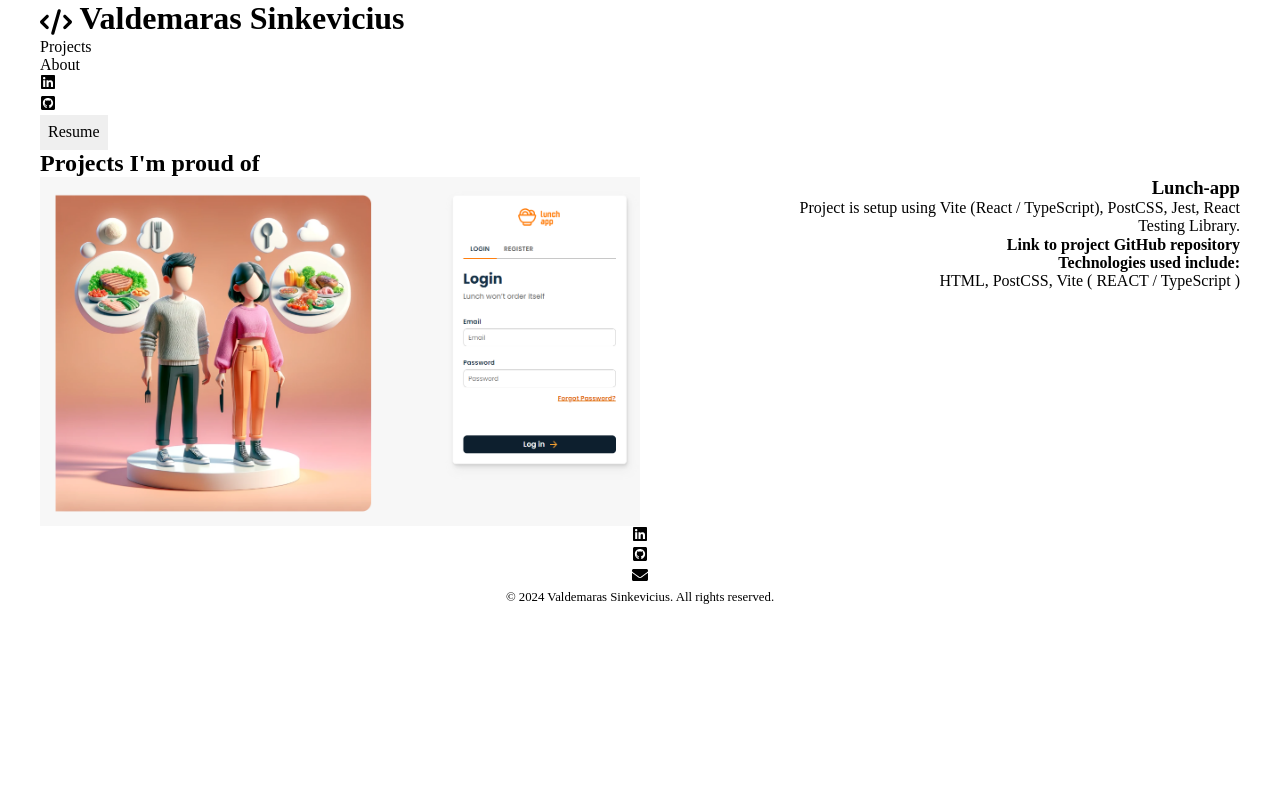
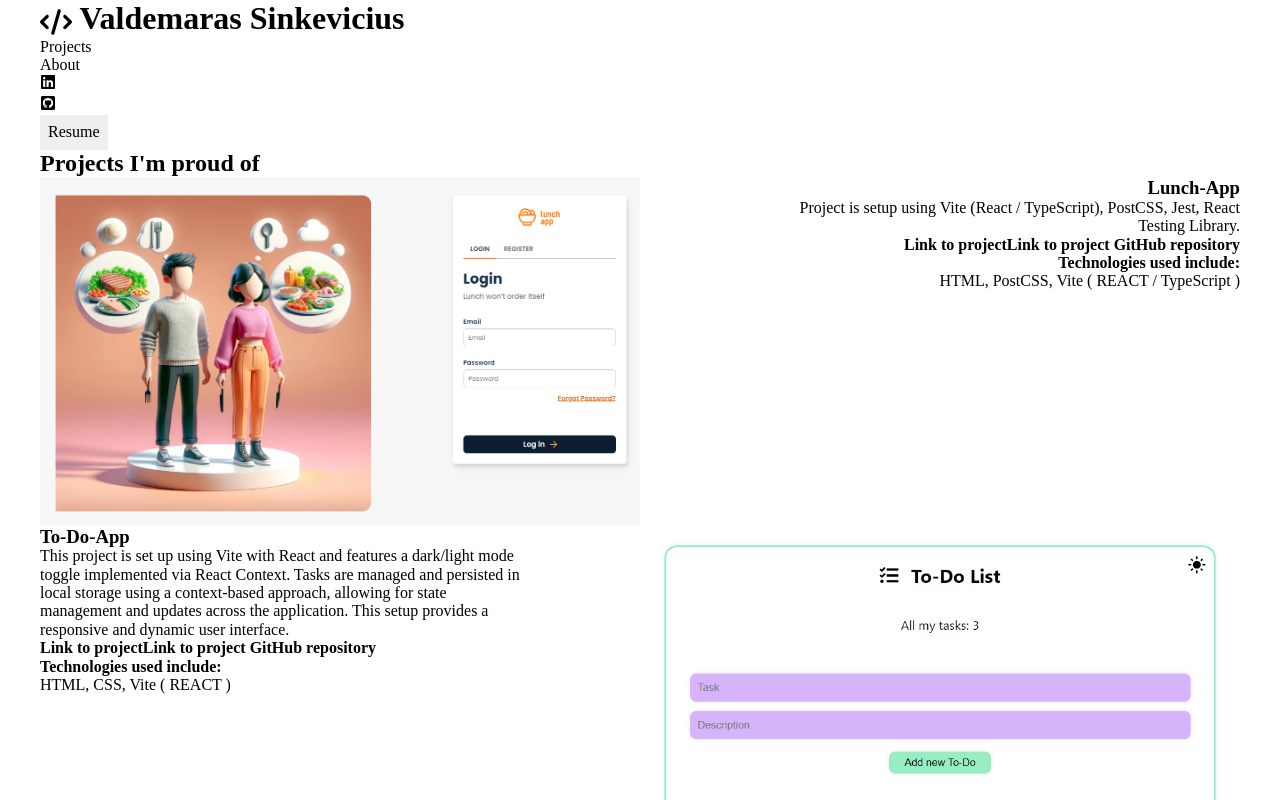
Before and after one commit to valsin132/portfolio, a React (Vite) app: page /projects in a window 1280 px wide. Shown: the top 800 px of the page. Built offline with nearby package versions, Linux system fonts and the light colour scheme; a web font is replaced by a local one.

Commit message:
added project

```diff
--- a/src/components/Card/Card.module.css
+++ b/src/components/Card/Card.module.css
@@ -16,6 +16,8 @@
   }
 
   & .card__link {
+    @include flexbox($direction: column, $gap: $gap-xs);
+
     color: $color-aqua;
     padding-bottom: $spacing-s;
   }
--- a/src/components/Card/Card.tsx
+++ b/src/components/Card/Card.tsx
@@ -8,7 +8,8 @@ const cx = classNames.bind(styles);
 interface CardProps {
   title: string;
   description: string;
-  link?: string;
+  projectLink?: string;
+  githubtLink?: string;
   isLink?: boolean;
   technologiesHeading?: string;
   technologies?: string;
@@ -19,7 +20,8 @@ interface CardProps {
 export function Card({
   title,
   description,
-  link,
+  projectLink,
+  githubtLink,
   isLink,
   technologiesHeading,
   technologies,
@@ -32,9 +34,12 @@ export function Card({
         <div className={cx('card__text-container')}>
           <h3 className={cx('card__title')}>{title}</h3>
           <p className={cx('card__description')}>{description}</p>
-          {isLink && link && (
+          {isLink && projectLink && githubtLink && (
             <h4 className={cx('card__link')}>
-              <Link to={link} target="_blank">
+              <Link to={projectLink} target="_blank">
+                Link to project
+              </Link>
+              <Link to={githubtLink} target="_blank">
                 Link to project GitHub repository
               </Link>
             </h4>
--- a/src/pages/Projects/Projects.tsx
+++ b/src/pages/Projects/Projects.tsx
@@ -1,6 +1,7 @@
 import classNames from 'classnames/bind';
 import { Card } from '../../components/Card';
 import lunchApp from '../../assets/images/lunchApp.png';
+import todoApp from '../../assets/images/todoApp.png';
 import styles from './Projects.module.css';
 
 const cx = classNames.bind(styles);
@@ -10,13 +11,25 @@ export function Projects() {
     <div>
       <h2 className={cx('projects-heading')}>Projects I&apos;m proud of</h2>
       <Card
-        title="Lunch-app"
+        title="Lunch-App"
         description="Project is setup using Vite (React / TypeScript), PostCSS, Jest, React Testing Library."
         technologiesHeading="Technologies used include:"
         technologies="HTML, PostCSS, Vite ( REACT / TypeScript )"
         img={lunchApp}
         isLink
-        link="https://github.com/valsin132/Lunch-app"
+        projectLink="https://lunch-app-beta.vercel.app"
+        githubtLink="https://github.com/valsin132/Lunch-app"
+      />
+      <Card
+        title="To-Do-App"
+        description="This project is set up using Vite with React and features a dark/light mode toggle implemented via React Context. Tasks are managed and persisted in local storage using a context-based approach, allowing for state management and updates across the application. This setup provides a responsive and dynamic user interface."
+        technologiesHeading="Technologies used include:"
+        technologies="HTML, CSS, Vite ( REACT )"
+        img={todoApp}
+        isLink
+        projectLink="https://to-do-app-one-wheat.vercel.app/"
+        githubtLink="https://github.com/valsin132/to-do-app"
+        isReverse
       />
     </div>
   );
--- a/src/styles/variables/gap.css
+++ b/src/styles/variables/gap.css
@@ -1,3 +1,4 @@
+$gap-xs: 1rem;
 $gap-s: 1.5rem;
 $gap-m: 2rem;
 $gap-l: 3rem;
```
Also changed, not shown: src/assets/images/todoApp.png (added).
